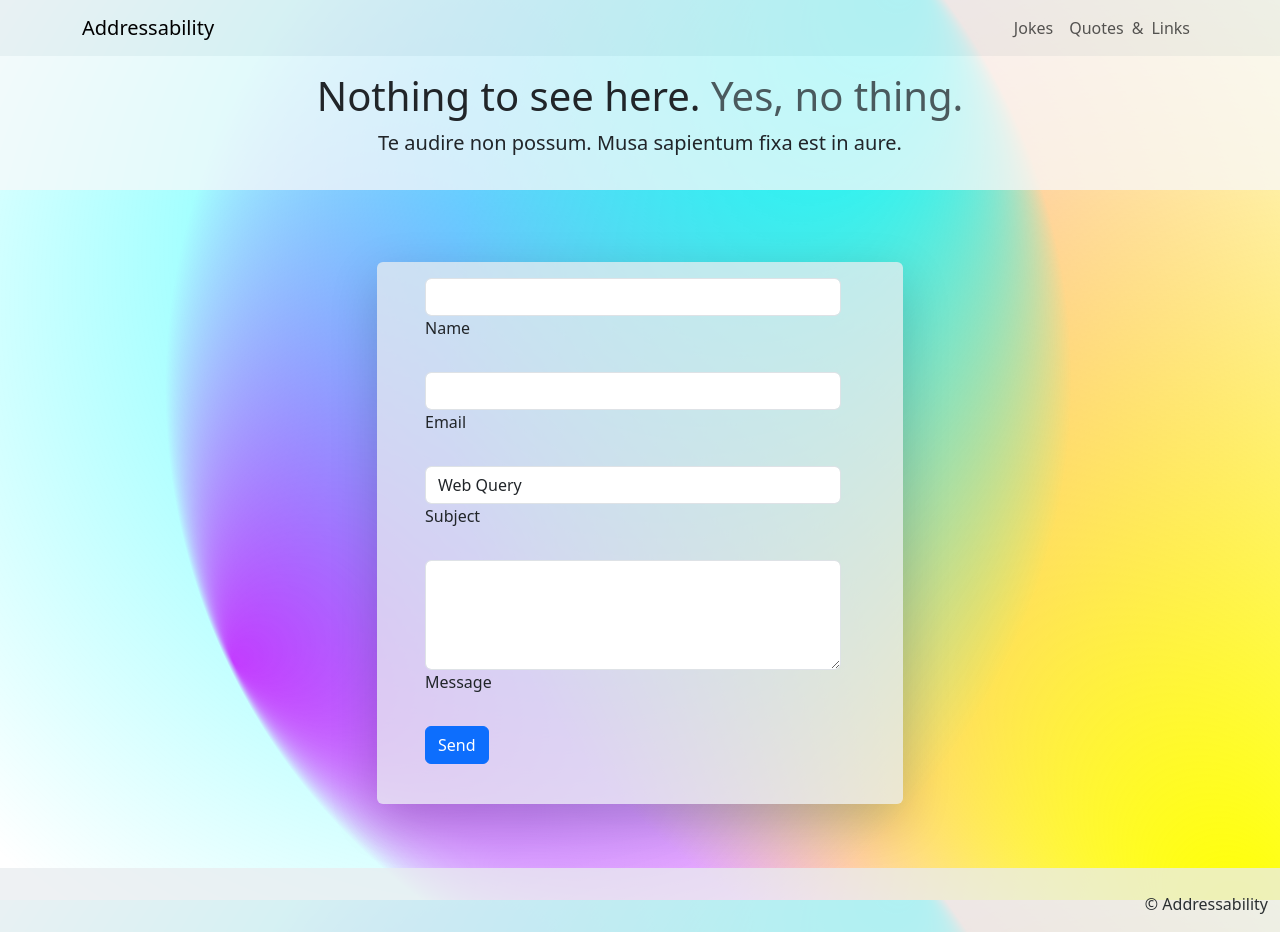
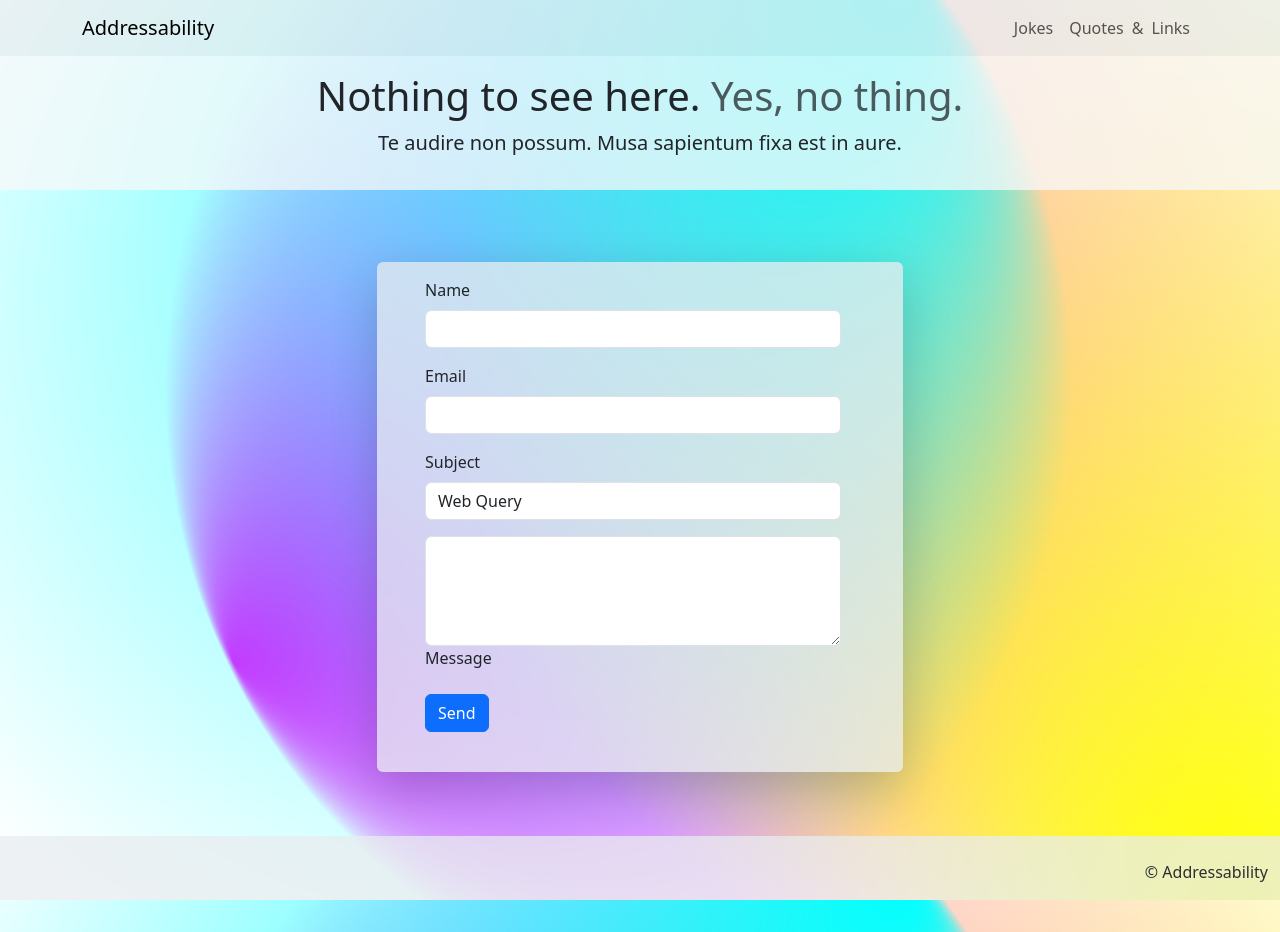
Before and after one commit to raz0x/addressability, a Jekyll site: the page built from index.html, in a window 1280 px wide. Built offline with Jekyll 4.4.1, drawn with Linux system fonts in a browser that asks for light colours.

Commit message:
Update contact.html

```diff
--- a/_includes/contact.html
+++ b/_includes/contact.html
@@ -1,22 +1,22 @@
 <form style="width: 26rem;" action="https://api.web3forms.com/submit" method="POST">
     <input type="hidden" name="access_key" value="faa5b8cc-8a20-47d2-bbef-8c4ec3170416">
     <!-- Name input -->
-    <div data-mdb-input-init class="form-outline mb-4">
+    <div class="form-outline mb-3">
+        <label class="form-label" for="contactName">Name</label>
         <input type="text" id="contactName" class="form-control" name="name" required />
-        <label class="form-label" for="contactName">Name</label>
     </div>
     <!-- Email input -->
-    <div data-mdb-input-init class="form-outline mb-4">
+    <div class="form-outline mb-3">
+        <label class="form-label" for="contactEmail">Email</label>
         <input type="email" id="contactEmail" class="form-control"  name="email" required/>
-        <label class="form-label" for="contactEmail">Email</label>
     </div>
     <!-- Subject input -->
-    <div data-mdb-input-init class="form-outline mb-4">
+    <div class="form-outline mb-3">
+        <label class="form-label" for="contactSubject">Subject</label>
         <input type="text" id="contactSubject" class="form-control" name="subject" value="Web Query" required />
-        <label class="form-label" for="contactSubject">Subject</label>
     </div>
     <!-- Message input -->
-    <div data-mdb-input-init class="form-outline mb-4">
+    <div class="form-outline mb-3">
         <textarea class="form-control" id="contactMessage" rows="4"></textarea>
         <label class="form-label" for="contactMessage">Message</label>
     </div>
```
